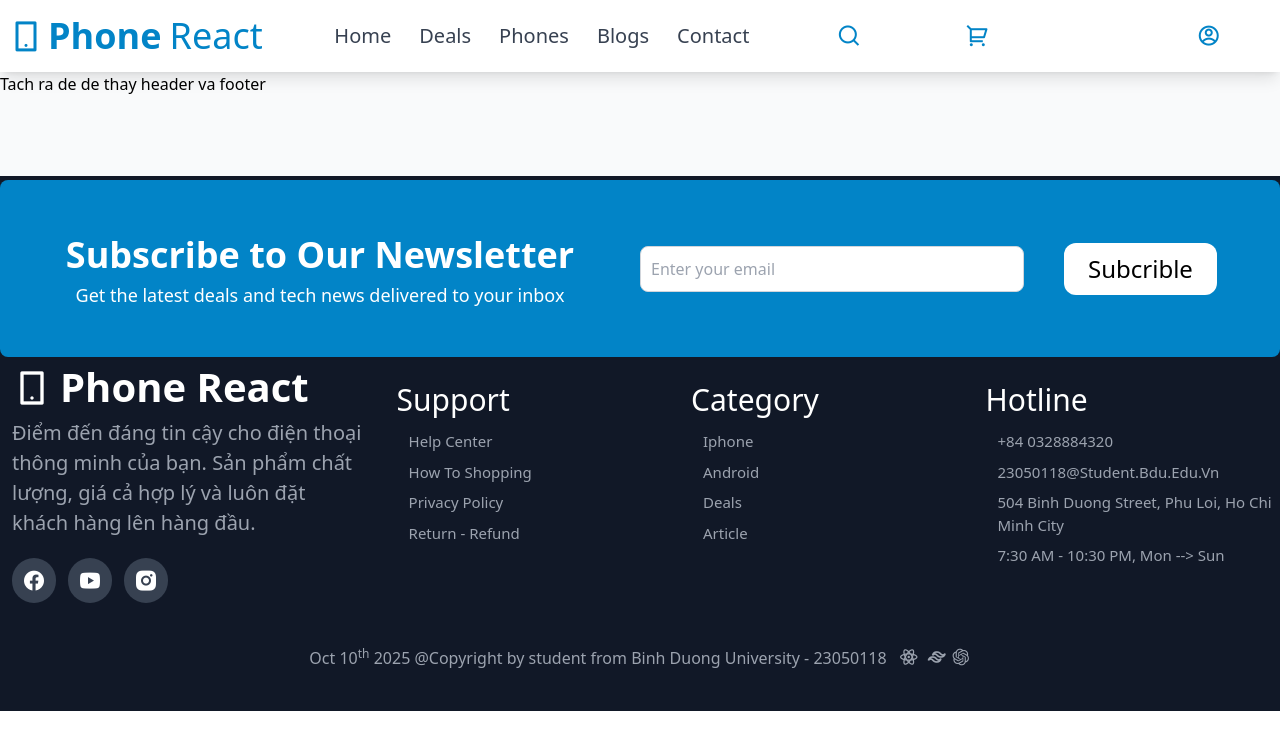
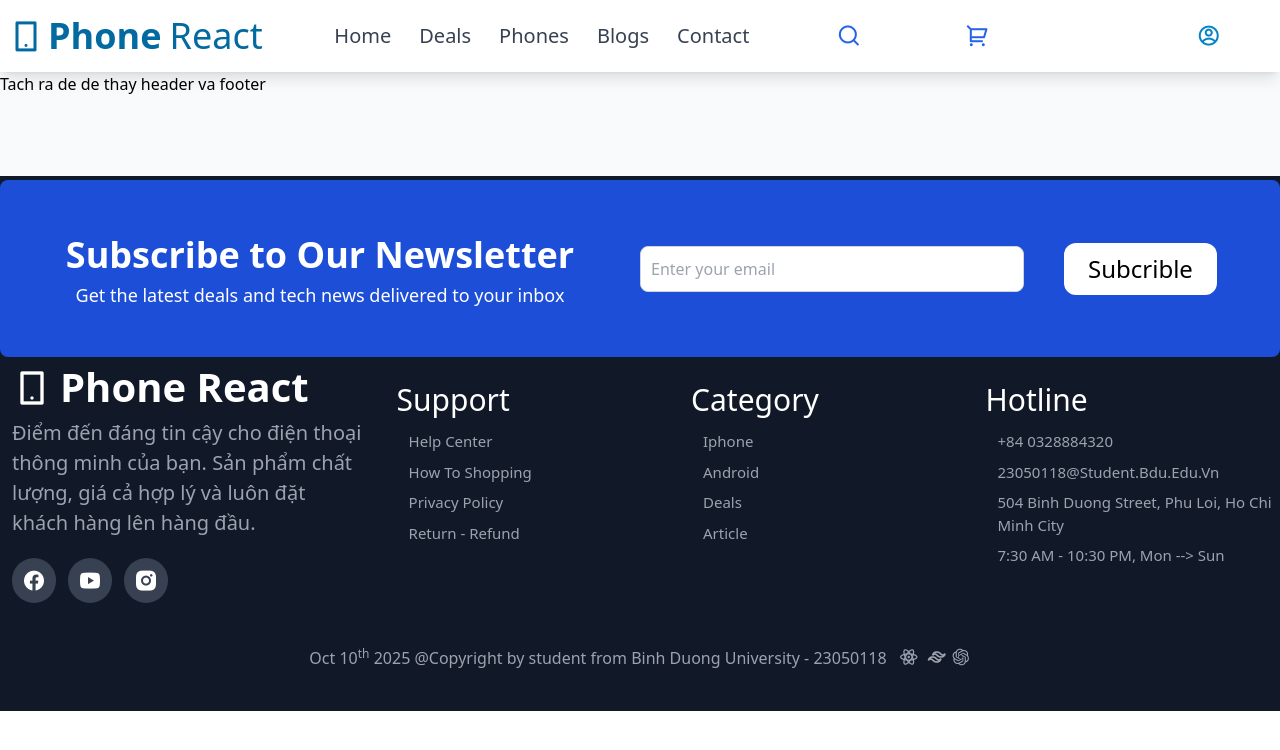
Before and after one commit to NguyenTAnh2005/New_Front_WEB, a React (Vite) app in the folder frontend/: page / in a window 1280 px wide. Shown: the top 750 px of the page. Built offline with nearby package versions, Linux system fonts and the light colour scheme; some icons are missing.

Commit message:
update color

```diff
--- a/frontend/src/layout/footer/subscribeForm.jsx
+++ b/frontend/src/layout/footer/subscribeForm.jsx
@@ -1,6 +1,6 @@
 export function SubscribleForm() {
     return (
-        <div className="grid grid-cols-1 lg:grid-cols-2 py-5 lg:py-12 bg-sky-600 text-white px-10 lg:px-0 rounded-lg mt-1">
+        <div className="grid grid-cols-1 lg:grid-cols-2 py-5 lg:py-12 bg-blue-700 text-white px-10 lg:px-0 rounded-lg mt-1">
             <div className="flex flex-col items-center lg:my-auto">
                 <span className="lg:text-[36px] text-[28px] text-center font-sans font-bold">Subscribe to Our Newsletter</span>
                 <span className="lg:text-[18px] text-[16px] text-center">Get the latest deals and tech news delivered to your inbox</span>
@@ -9,7 +9,7 @@ export function SubscribleForm() {
                 <input type="email" placeholder="Enter your email"
                     className="border border-gray-300 rounded-lg  w-72 sm:w-80 lg:w-96 py-2.5 pl-2.5 text-black focus:outline-none" />
                 <button className="bg-white text-black rounded-xl text-[20px] xl:text-[24px] px-6 py-2
-                 hover:text-sky-600 hover:bg-black
+                 hover:text-blue-600 hover:bg-black
                  transition-all ease-linear duration-300">
                     Subcrible
                 </button>
--- a/frontend/src/layout/header/header.jsx
+++ b/frontend/src/layout/header/header.jsx
@@ -33,7 +33,7 @@ export function Header() {
 }
 function NavBrand() {
     return (
-        <a className="flex items-center text-sky-600 text-2xl md:text-3xl lg:text-4xl py-4" href="/Home">
+        <a className="flex items-center text-sky-700 text-2xl md:text-3xl lg:text-4xl py-4" href="/Home">
             <i className="ri-smartphone-line font-thin me-1"></i>
             <span className="me-2 font-bold"> Phone </span>
             <span className="font-thin"> React</span>
@@ -70,8 +70,8 @@ function NavActions({ actions, cls_name = "" }) {
 }
 function Action({ action }) {
     return (
-        <button id={action.id} className="flex flex-col xl:flex-row xl:justify-center items-center text-sky-600 group
-        hover:text-white rounded-lg hover:pr-6 hover:bg-sky-600 hover:shadow-lg transition-all duration-400 ease-linear px-4 py-2">
+        <button id={action.id} className="flex flex-col xl:flex-row xl:justify-center items-center text-blue-600 group
+        hover:text-white rounded-lg hover:pr-6 hover:bg-blue-600-600 hover:shadow-lg transition-all duration-400 ease-linear px-4 py-2">
             <i className={action.clsicon + " text-2xl group-hover:ms-0 align-middle"}></i>
             <span className="hidden text-xl group-hover:block transition-all duration-400 ease-linear">{action.content}</span>
         </button>
```
